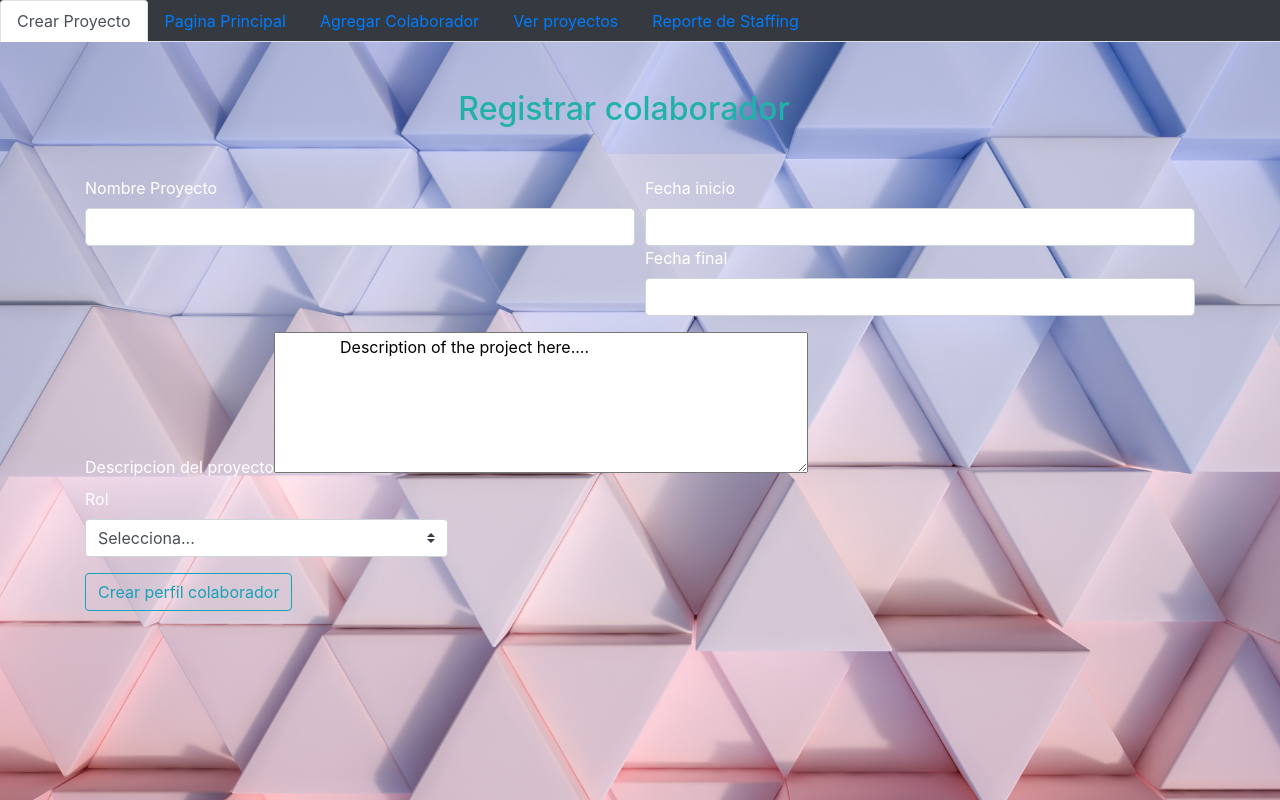
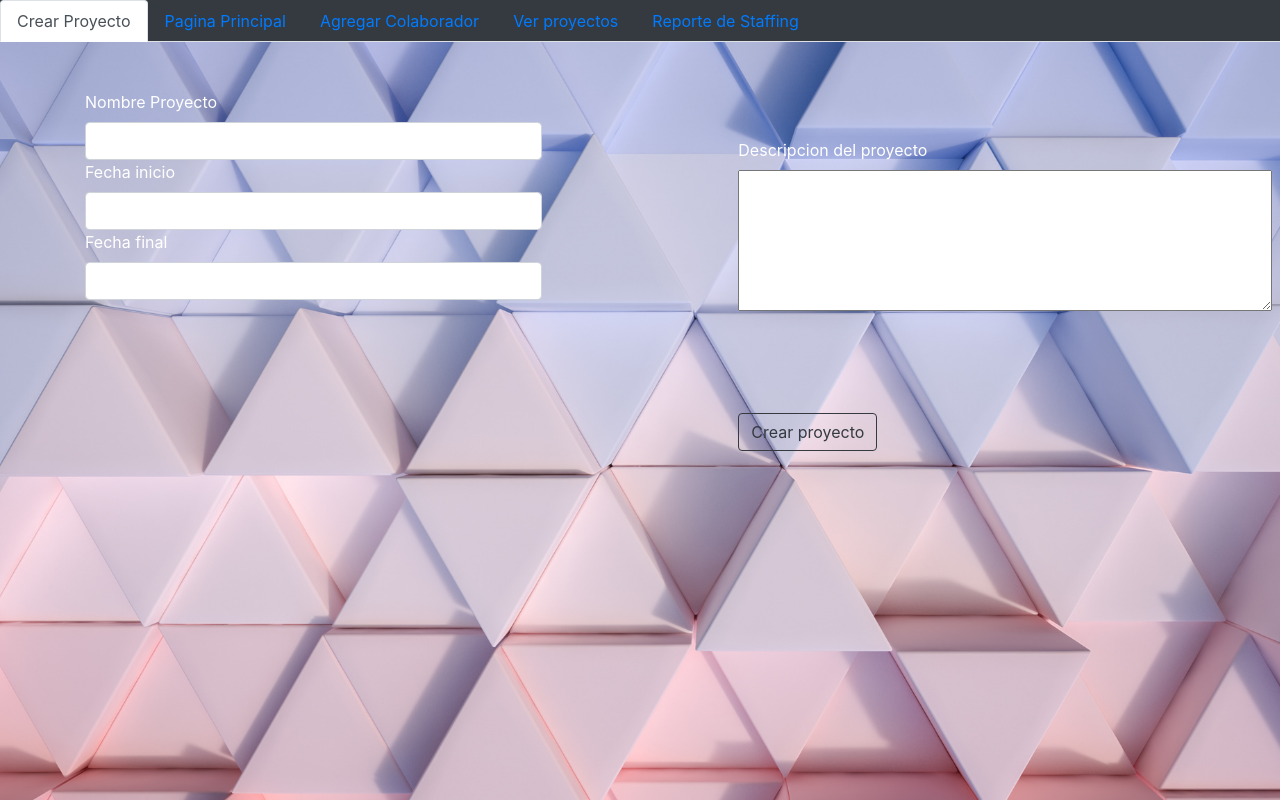
Before and after one commit to valentinaborquez/Staffing, an Angular app in the folder ProyectoStaffing/: page /asignarproyecto in a window 1280 px wide. Built offline with nearby package versions, Linux system fonts and the light colour scheme.

Commit message:
act crearproyect

```diff
--- a/ProyectoStaffing/src/app/components/asignar-proyecto/asignar-proyecto.component.html
+++ b/ProyectoStaffing/src/app/components/asignar-proyecto/asignar-proyecto.component.html
@@ -31,54 +31,55 @@
         </li>
     </ul>
     <div class="container">
-      <div class="form-row">
-          <div class="form-group col-md-4"> </div>
-          <div class="form-group col-md-5" style="color:lightseagreen">
+
+
+      <form>
+
+        <div class="form-row" >
           <br>
           <br>
-            <h2>      Registrar colaborador</h2>
+
+          <div class="form-group col-md-5">
             <br>
-          </div>
-          <div class="form-group col-md-3"></div>
-      </div>
+            <br>
 
-      <form>
-          <div class="form-row">
-            <div class="form-group col-md-6">
             <label for="nombre" style="color: white;">Nombre Proyecto</label>
             <input type="text" class="form-control" id="nombre">
-            </div>
-            <div class="form-group col-md-6">
             <label for="nombre" style="color: white;">Fecha inicio</label>
             <input type="text" class="form-control" id="nombre">
             <label for="nombre" style="color: white;">Fecha final</label>
             <input type="text" class="form-control" id="nombre">
           </div>
 
-          </div>
-          <div>
+          <div class="form-group col-md-2"></div>
+
+
+          <div class="form-group col-md-5">
+            <br>
+            <br>
+            <br>
+            <br>
             <label for="nombre" style="color: white;">Descripcion del proyecto</label>
-            <textarea cols="50" rows="5" style="overflow:scroll;">
-              Description of the project here....
-            </textarea>
+            <textarea cols="50" rows="5" style="overflow:scroll;"></textarea>
+            <br>
+            <br>
+            <br>
+            <br>
+            <br>
 
+            <button type="button" class="btn btn-outline-dark">Crear proyecto</button>
           </div>
 
 
-          <div class="form-row">
-              <div class="form-group col-md-4">
+        </div>
+        <br>
+        <br>
 
-                      <label for="inlineFormCustomSelect" style="color: white;">Rol</label>
-                      <select class="custom-select mr-sm-2" id="inlineFormCustomSelect">
-                        <option selected>Selecciona...</option>
-                        <option value="colaborador">Colaborador</option>
-                        <option value="administrador">Administrador</option>
-                      </select>
 
-              </div>
-          </div>
-          <button type="button" class="btn btn-outline-info">Crear perfil colaborador</button>
+
       </form>
+
+
     </div>
  </body>
 </html>
--- a/ProyectoStaffing/src/app/components/ver-proyectos/ver-proyectos.component.css
+++ b/ProyectoStaffing/src/app/components/ver-proyectos/ver-proyectos.component.css
@@ -5,6 +5,12 @@ body {
     background-position: center;
     background-repeat: repeat;
     background-size: cover;
+}
+.fondo{
+    background-color: rgb(217, 235, 235)
+}
+.letra{
+    color: black;
 }
 
 :root {
--- a/ProyectoStaffing/src/app/components/ver-proyectos/ver-proyectos.component.html
+++ b/ProyectoStaffing/src/app/components/ver-proyectos/ver-proyectos.component.html
@@ -10,38 +10,28 @@
 <body>
 
 
-  <ul class="nav nav-tabs bg-dark">
+
+  <ul class="nav nav-tabs fondo">
     <li class="nav-item">
         <a class="nav-link active"> Ver Proyectos</a>
       </li>
     <li class="nav-item">
-      <a class="nav-link" href="/accesoadmin">Pagina Principal</a>
+      <a class="nav-link letra" href="/accesoadmin">Pagina Principal</a>
     </li>
     <li class="nav-item">
-      <a class="nav-link" href="/agregarcolaborador">Agregar Colaborador</a>
+      <a class="nav-link letra" href="/agregarcolaborador">Agregar Colaborador</a>
     </li>
     <li class="nav-item">
-        <a class="nav-link" href="/asignarproyecto">Crear proyecto</a>
+        <a class="nav-link letra" href="/asignarproyecto">Crear proyecto</a>
     </li>
 
     <li class="nav-item">
-        <a class="nav-link" href="/reportestaffing">Reporte de Staffing</a>
+        <a class="nav-link letra" href="/reportestaffing">Reporte de Staffing</a>
     </li>
   </ul>
 
-      <div class="dropdown">
-        <button class="btn btn-secondary dropdown-toggle" type="button" id="dropdownMenuButton" data-toggle="dropdown" aria-haspopup="true" aria-expanded="false">
-          Filtrar por area
-        </button>
-        <div class="dropdown-menu" aria-labelledby="dropdownMenuButton">
-          <a class="dropdown-item" href="#">Programacion</a>
-          <a class="dropdown-item" href="#">Administacion</a>
-          <a class="dropdown-item" href="#">Marketing</a>
-          <a class="dropdown-item" href="#">Contabilidad</a>
-        </div>
-      </div>
       <br>
-
+      <br>
 
       <nav>
         <ul>
```
Also changed, not shown: ProyectoStaffing/src/app/components/asignar-proyecto/asignar-proyecto.component.css (line endings or trailing spaces). Lines whose indentation alone changed are shown as unchanged.
